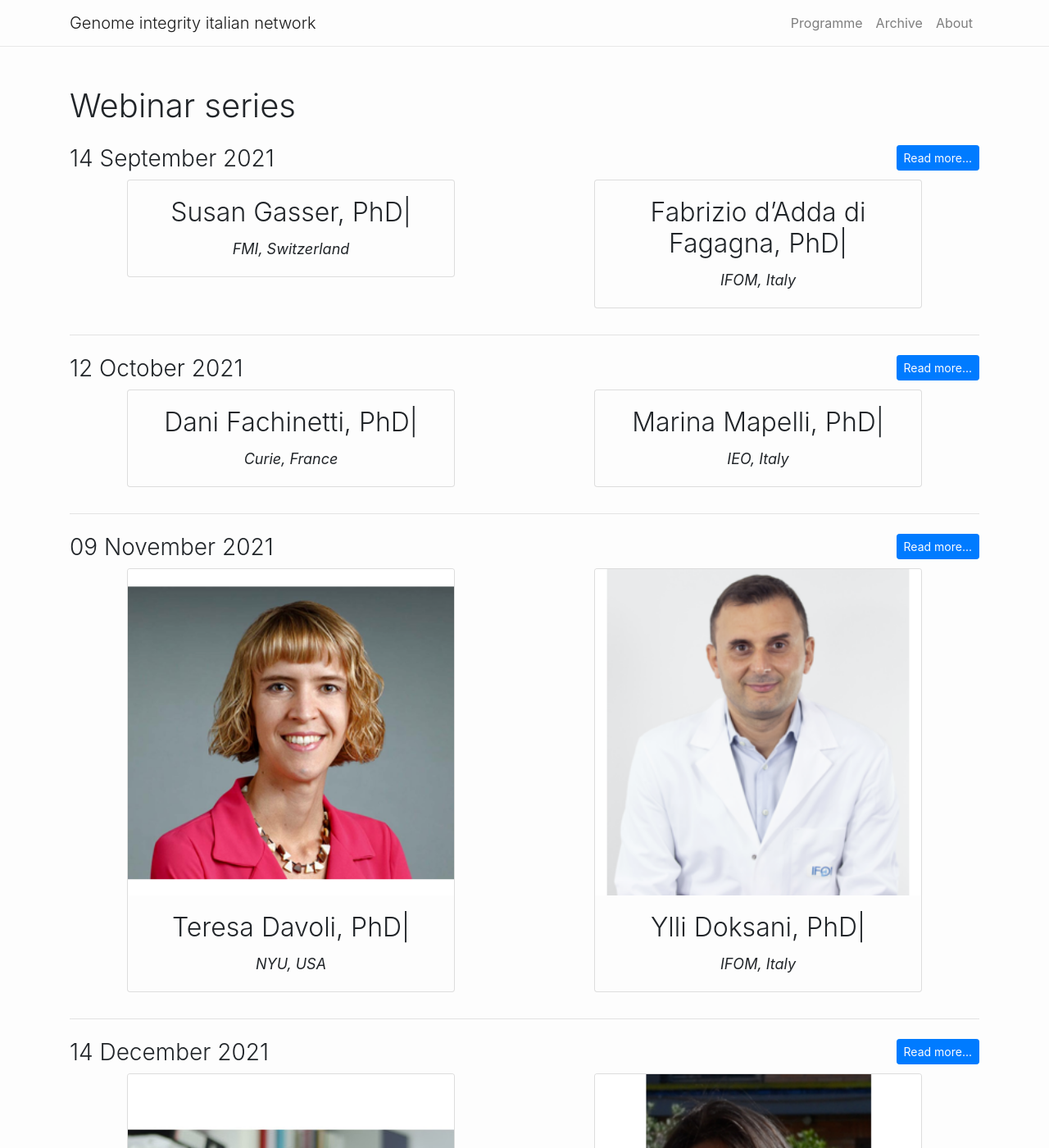
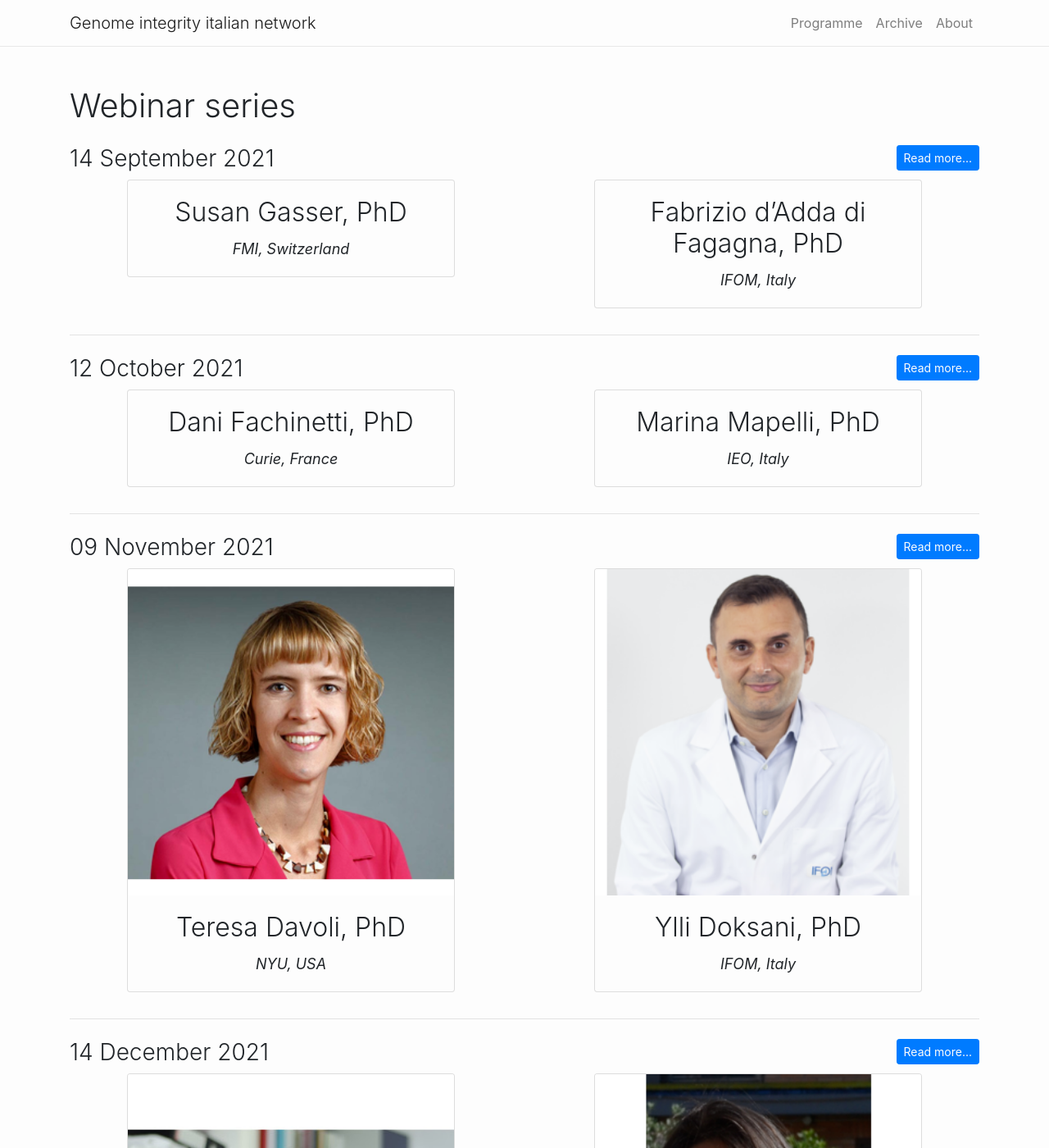
Before and after one commit to ftabaro/giin-website, a Jekyll site: the page built from pages/programme.markdown, in a window 1280 px wide and 1400 px high. Shown: the whole window at 82% size. Built offline with Jekyll 4.4.1, drawn with Linux system fonts in a browser that asks for light colours; nearby versions of some CDN libraries; some of the changed text lies outside the part shown.

Commit message:
fix typo

```diff
--- a/pages/programme.markdown
+++ b/pages/programme.markdown
@@ -138,7 +138,7 @@ webinars:
               {%endcapture%}
               {{allspeakers}}
             {% else %}
-              {{speaker.name}}, {{speaker.title}}|
+              {{speaker.name}}, {{speaker.title}}
             {% endif %}
           </h2>
           <p class="card-text"><i>{{speaker.institute}}, {{speaker.nation}}</i></p>
```
